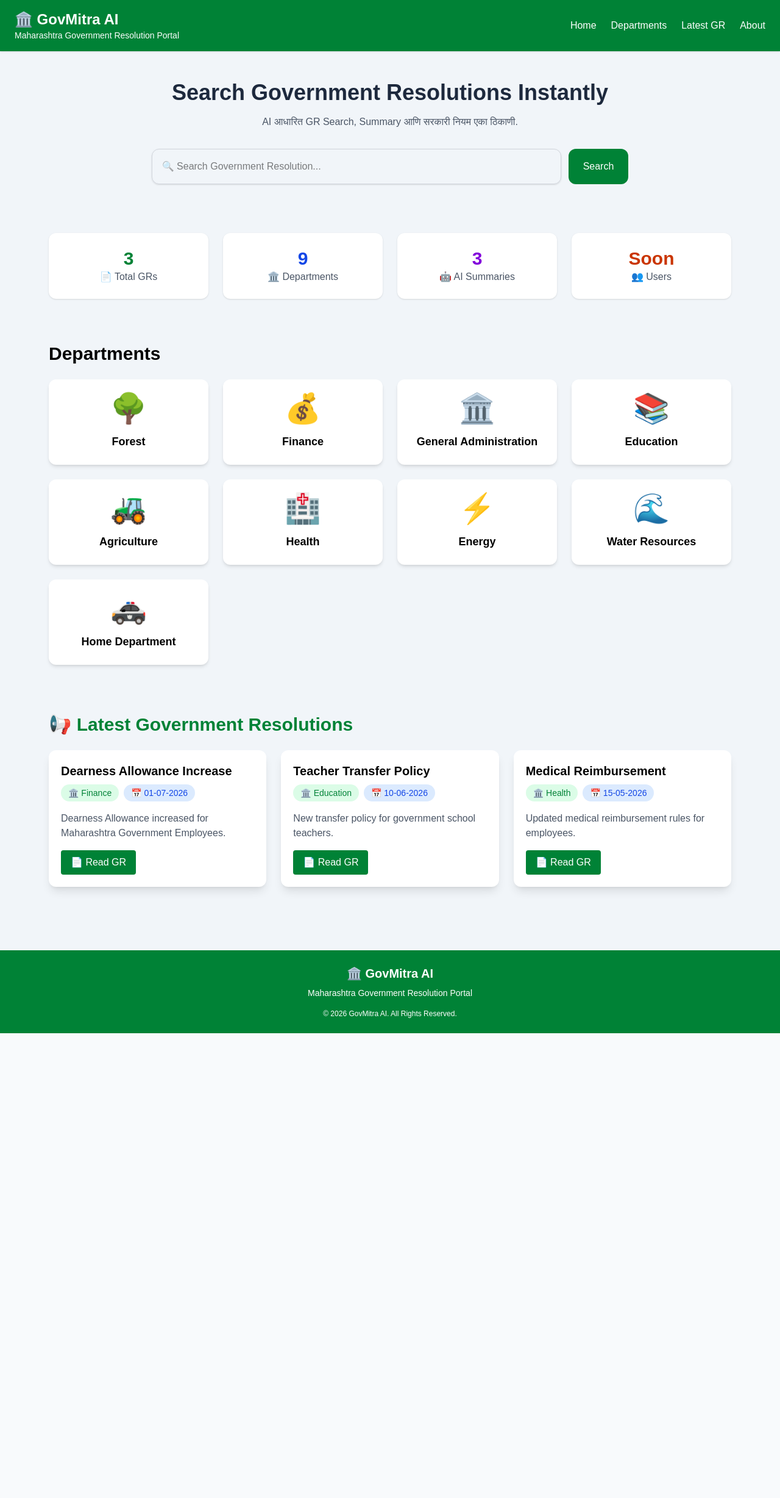
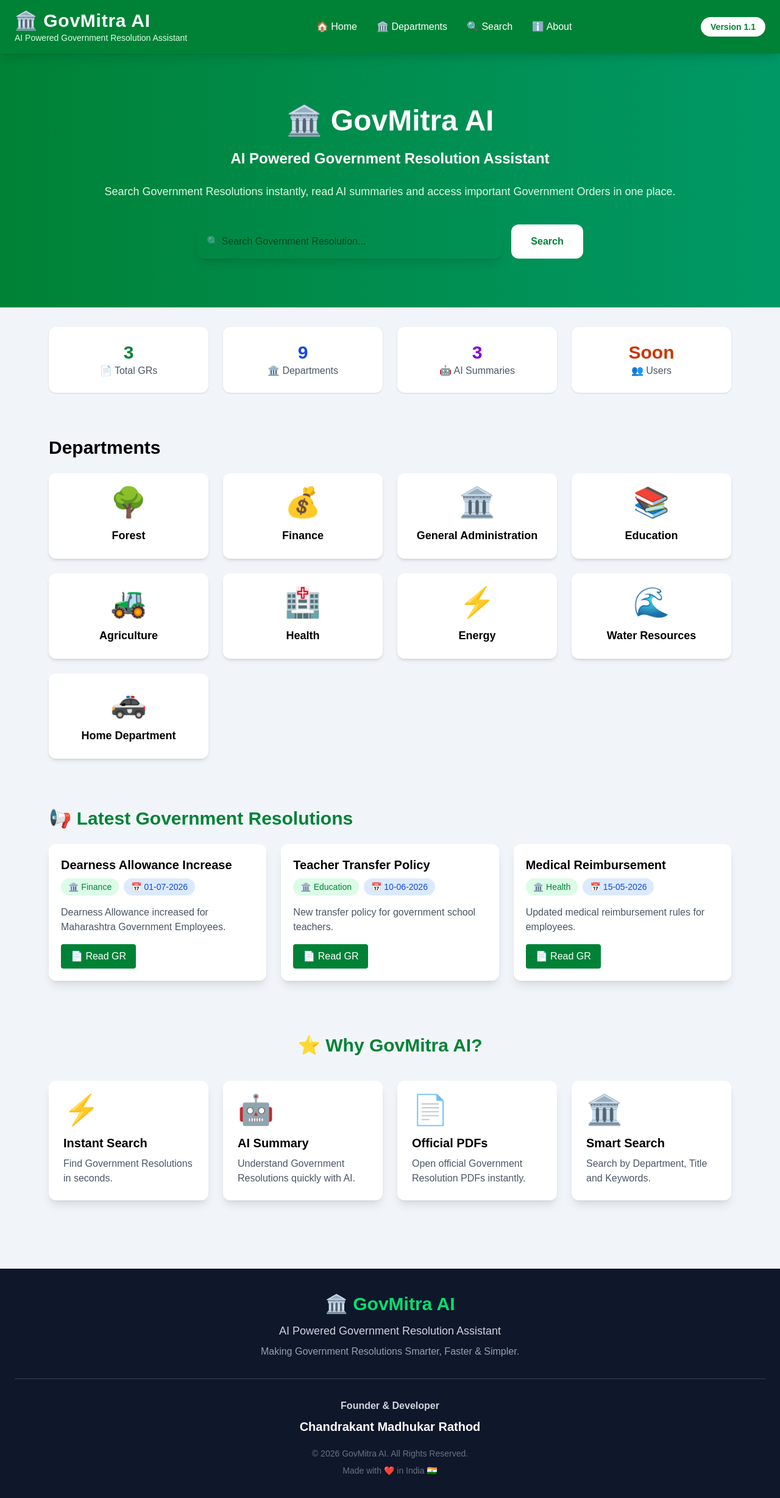
Before and after one commit to cmrathod64-ctrl/govmitra-ai, a React (Vite) app: page / in a window 1280 px wide. Shown: the top 2456 px of the page at 61% size. Before the commit the page ends 1694 px from the top, so only its background shows below. Built offline with nearby package versions, Linux system fonts and the light colour scheme; the HTML template or start-up script is replaced by a standard one.

Commit message:
Version 1.1 - Premium UI and Branding

```diff
--- a/src/components/Footer.jsx
+++ b/src/components/Footer.jsx
@@ -1,17 +1,41 @@
 function Footer() {
   return (
-    <footer className="bg-green-700 text-white mt-16">
-      <div className="max-w-7xl mx-auto px-6 py-6 text-center">
-        <h2 className="text-xl font-bold">🏛️ GovMitra AI</h2>
+    <footer className="bg-slate-900 text-white mt-16">
 
-        <p className="mt-2 text-sm">
-          Maharashtra Government Resolution Portal
+      <div className="max-w-7xl mx-auto px-6 py-10 text-center">
+
+        <h2 className="text-3xl font-bold text-green-400">
+          🏛️ GovMitra AI
+        </h2>
+
+        <p className="mt-3 text-gray-300 text-lg">
+          AI Powered Government Resolution Assistant
         </p>
 
-        <p className="mt-4 text-xs">
+        <p className="mt-2 text-gray-400">
+          Making Government Resolutions Smarter, Faster & Simpler.
+        </p>
+
+        <div className="border-t border-gray-700 my-8"></div>
+
+        <p className="text-gray-300 font-semibold">
+          Founder & Developer
+        </p>
+
+        <h3 className="text-xl font-bold text-white mt-2">
+          Chandrakant Madhukar Rathod
+        </h3>
+
+        <p className="mt-5 text-gray-500 text-sm">
           © 2026 GovMitra AI. All Rights Reserved.
         </p>
+
+        <p className="mt-2 text-gray-500 text-sm">
+          Made with ❤️ in India 🇮🇳
+        </p>
+
       </div>
+
     </footer>
   );
 }
--- a/src/components/Hero.jsx
+++ b/src/components/Hero.jsx
@@ -1,47 +1,57 @@
+import { useNavigate } from "react-router-dom";
 import { useState } from "react";
-import { useNavigate } from "react-router-dom";
 
 function Hero() {
   const [search, setSearch] = useState("");
   const navigate = useNavigate();
 
   const handleSearch = () => {
-    if (search.trim() !== "") {
     navigate(`/search?query=${encodeURIComponent(search)}`);
-    }
   };
 
   return (
-    <section className="max-w-5xl mx-auto text-center py-12 px-4">
-      <h2 className="text-4xl font-bold text-slate-800">
-        Search Government Resolutions Instantly
+    <section className="bg-gradient-to-r from-green-700 to-emerald-600 text-white py-20 px-6">
+
+      <div className="max-w-5xl mx-auto text-center">
+
+        <h1 className="text-5xl font-extrabold leading-tight">
+          🏛️ GovMitra AI
+        </h1>
+
+        <h2 className="text-2xl mt-4 font-semibold">
+          AI Powered Government Resolution Assistant
         </h2>
 
-      <p className="text-gray-600 mt-4">
-        AI आधारित GR Search, Summary आणि सरकारी नियम एका ठिकाणी.
+        <p className="mt-6 text-lg text-green-100">
+          Search Government Resolutions instantly,
+          read AI summaries and access important
+          Government Orders in one place.
         </p>
 
-      <div className="mt-8 flex justify-center gap-3">
+        <div className="mt-10 flex flex-col md:flex-row gap-4 justify-center">
+
           <input
             type="text"
             placeholder="🔍 Search Government Resolution..."
-          className="w-full max-w-2xl p-4 rounded-xl border border-gray-300 shadow"
+            className="w-full md:w-[500px] rounded-xl p-4 text-black shadow-lg outline-none"
             value={search}
             onChange={(e) => setSearch(e.target.value)}
             onKeyDown={(e) => {
-            if (e.key === "Enter") {
-              handleSearch();
-            }
+              if (e.key === "Enter") handleSearch();
             }}
           />
 
           <button
             onClick={handleSearch}
-          className="bg-green-700 text-white px-6 rounded-xl hover:bg-green-800"
+            className="bg-white text-green-700 px-8 py-4 rounded-xl font-bold hover:bg-green-100 transition"
           >
             Search
           </button>
+
         </div>
+
+      </div>
+
     </section>
   );
 }
--- a/src/components/Navbar.jsx
+++ b/src/components/Navbar.jsx
@@ -1,20 +1,61 @@
+import { Link } from "react-router-dom";
+
 function Navbar() {
   return (
-    <header className="bg-green-700 text-white shadow">
-      <div className="max-w-7xl mx-auto px-6 py-4 flex justify-between items-center">
+    <header className="sticky top-0 z-50 bg-green-700 text-white shadow-lg">
+      <div className="max-w-7xl mx-auto px-6 py-4 flex items-center justify-between">
+
+        {/* Logo */}
         <div>
-          <h1 className="text-2xl font-bold">🏛️ GovMitra AI</h1>
-          <p className="text-sm">
-            Maharashtra Government Resolution Portal
+          <h1 className="text-3xl font-bold tracking-wide">
+            🏛️ GovMitra AI
+          </h1>
+
+          <p className="text-sm text-green-100">
+            AI Powered Government Resolution Assistant
           </p>
         </div>
 
-        <nav className="hidden md:flex gap-6">
-          <a href="#" className="hover:text-yellow-300">Home</a>
-          <a href="#" className="hover:text-yellow-300">Departments</a>
-          <a href="#" className="hover:text-yellow-300">Latest GR</a>
-          <a href="#" className="hover:text-yellow-300">About</a>
+        {/* Navigation */}
+        <nav className="hidden md:flex items-center gap-8 font-medium">
+
+          <Link
+            to="/"
+            className="hover:text-yellow-300 transition duration-300"
+          >
+            🏠 Home
+          </Link>
+
+          <Link
+            to="/departments"
+            className="hover:text-yellow-300 transition duration-300"
+          >
+            🏛️ Departments
+          </Link>
+
+          <Link
+            to="/search"
+            className="hover:text-yellow-300 transition duration-300"
+          >
+            🔍 Search
+          </Link>
+
+          <Link
+            to="/about"
+            className="hover:text-yellow-300 transition duration-300"
+          >
+            ℹ️ About
+          </Link>
+
         </nav>
+
+        {/* Version Badge */}
+        <div className="hidden lg:block">
+          <span className="bg-white text-green-700 px-4 py-2 rounded-full font-semibold text-sm shadow">
+            Version 1.1
+          </span>
+        </div>
+
       </div>
     </header>
   );
--- a/src/pages/About.jsx
+++ b/src/pages/About.jsx
@@ -1,11 +1,92 @@
 function About() {
   return (
-    <div className="p-10">
-      <h1 className="text-4xl font-bold">About GovMitra AI</h1>
+    <div className="max-w-6xl mx-auto px-6 py-12">
 
-      <p className="mt-4">
-        GovMitra AI is an AI-powered platform to search Maharashtra Government Resolutions.
-      </p>
+      <div className="bg-white rounded-2xl shadow-xl p-10">
+
+        <h1 className="text-4xl font-bold text-green-700 mb-6 text-center">
+          About GovMitra AI
+        </h1>
+
+        <p className="text-lg text-gray-700 text-center leading-8">
+          GovMitra AI is an independent initiative designed to simplify
+          Maharashtra Government Resolutions using modern technology and
+          Artificial Intelligence.
+        </p>
+
+        <div className="border-t my-10"></div>
+
+        <h2 className="text-3xl font-bold text-green-700 mb-6 text-center">
+          👨‍💻 About the Founder
+        </h2>
+
+        <div className="text-center">
+
+          <div className="w-36 h-36 rounded-full bg-green-100 flex items-center justify-center mx-auto text-6xl">
+            👤
+          </div>
+
+          <h3 className="text-2xl font-bold mt-6">
+            Chandrakant Madhukar Rathod
+          </h3>
+
+          <p className="text-green-700 font-semibold mt-2">
+            Chief Accountant
+          </p>
+
+          <p className="text-gray-600">
+            Forest Department, Maharashtra
+          </p>
+
+          <p className="text-gray-600 mt-2">
+            Founder & Developer – GovMitra AI
+          </p>
+
+        </div>
+
+        <div className="mt-12">
+
+          <h2 className="text-3xl font-bold text-green-700 mb-4">
+            🎯 Vision
+          </h2>
+
+          <p className="text-gray-700 leading-8">
+            The vision of GovMitra AI is to make Government Resolutions
+            easier to search, understand and access for Government
+            Employees through Artificial Intelligence.
+          </p>
+
+        </div>
+
+        <div className="mt-10 bg-green-50 border-l-4 border-green-700 p-6 rounded-lg">
+
+          <h2 className="text-2xl font-bold text-green-700 mb-3">
+            💚 Our Mission
+          </h2>
+
+          <p className="text-gray-700 leading-8">
+            Technology should simplify Government information, not
+            complicate it.
+          </p>
+
+        </div>
+
+        <div className="mt-10 bg-yellow-50 border-l-4 border-yellow-500 p-6 rounded-lg">
+
+          <h2 className="text-xl font-bold mb-3">
+            Disclaimer
+          </h2>
+
+          <p className="text-gray-700 leading-8">
+            GovMitra AI is an independent project developed for educational
+            and informational purposes. It is not an official Government
+            of Maharashtra website.
+          </p>
+
+        </div>
+
+      </div>
+
     </div>
   );
 }
--- a/src/pages/Home.jsx
+++ b/src/pages/Home.jsx
@@ -93,6 +93,57 @@ function Home() {
     ))}
   </div>
 </section>
+<section className="max-w-6xl mx-auto px-4 py-12">
+
+  <h2 className="text-3xl font-bold text-center text-green-700 mb-10">
+    ⭐ Why GovMitra AI?
+  </h2>
+
+  <div className="grid md:grid-cols-2 lg:grid-cols-4 gap-6">
+
+    <div className="bg-white rounded-xl shadow-lg p-6 hover:shadow-2xl transition">
+      <div className="text-5xl mb-4">⚡</div>
+      <h3 className="text-xl font-bold mb-2">
+        Instant Search
+      </h3>
+      <p className="text-gray-600">
+        Find Government Resolutions in seconds.
+      </p>
+    </div>
+
+    <div className="bg-white rounded-xl shadow-lg p-6 hover:shadow-2xl transition">
+      <div className="text-5xl mb-4">🤖</div>
+      <h3 className="text-xl font-bold mb-2">
+        AI Summary
+      </h3>
+      <p className="text-gray-600">
+        Understand Government Resolutions quickly with AI.
+      </p>
+    </div>
+
+    <div className="bg-white rounded-xl shadow-lg p-6 hover:shadow-2xl transition">
+      <div className="text-5xl mb-4">📄</div>
+      <h3 className="text-xl font-bold mb-2">
+        Official PDFs
+      </h3>
+      <p className="text-gray-600">
+        Open official Government Resolution PDFs instantly.
+      </p>
+    </div>
+
+    <div className="bg-white rounded-xl shadow-lg p-6 hover:shadow-2xl transition">
+      <div className="text-5xl mb-4">🏛️</div>
+      <h3 className="text-xl font-bold mb-2">
+        Smart Search
+      </h3>
+      <p className="text-gray-600">
+        Search by Department, Title and Keywords.
+      </p>
+    </div>
+
+  </div>
+
+</section>
       <Footer />
     </div>
   );
```
Lines whose indentation alone changed are shown as unchanged.
